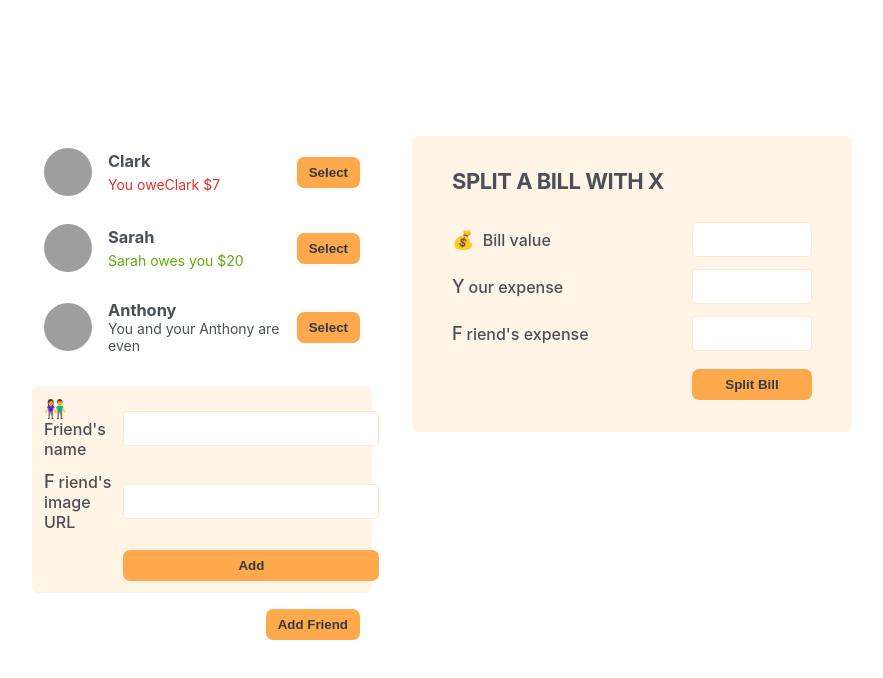
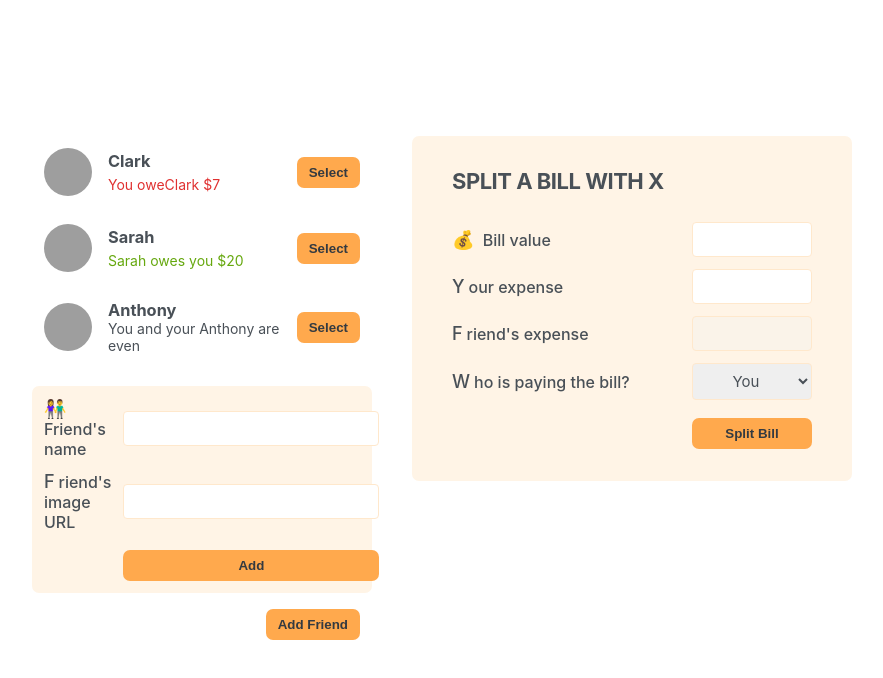
Before and after one commit to biancavlz/react-split-the-bill, a React (Create React App) app: page / in a window 1280 px wide. Shown: the top 678 px of the page, without its empty margins (198-1081 px from the left). Built offline with nearby package versions, Linux system fonts and the light colour scheme; grey boxes are pictures that could not be loaded.

Commit message:
Add select element

```diff
--- a/src/App.js
+++ b/src/App.js
@@ -91,13 +91,19 @@ function FormSplitBill() {
     <form className="form-split-bill">
       <h2>Split a bill with x</h2>
       <label>💰 Bill value</label>
-      <input type="text"></input>
+      <input type="text" />
 
       <label>Your expense</label>
-      <input type="text"></input>
+      <input type="text" />
 
       <label>Friend's expense</label>
-      <input type="text"></input>
+      <input type="text" disabled />
+
+      <label> Who is paying the bill?</label>
+      <select>
+        <option value="user">You</option>
+        <option value="friend">x</option>
+      </select>
 
       <Button>Split Bill</Button>
     </form>
```
